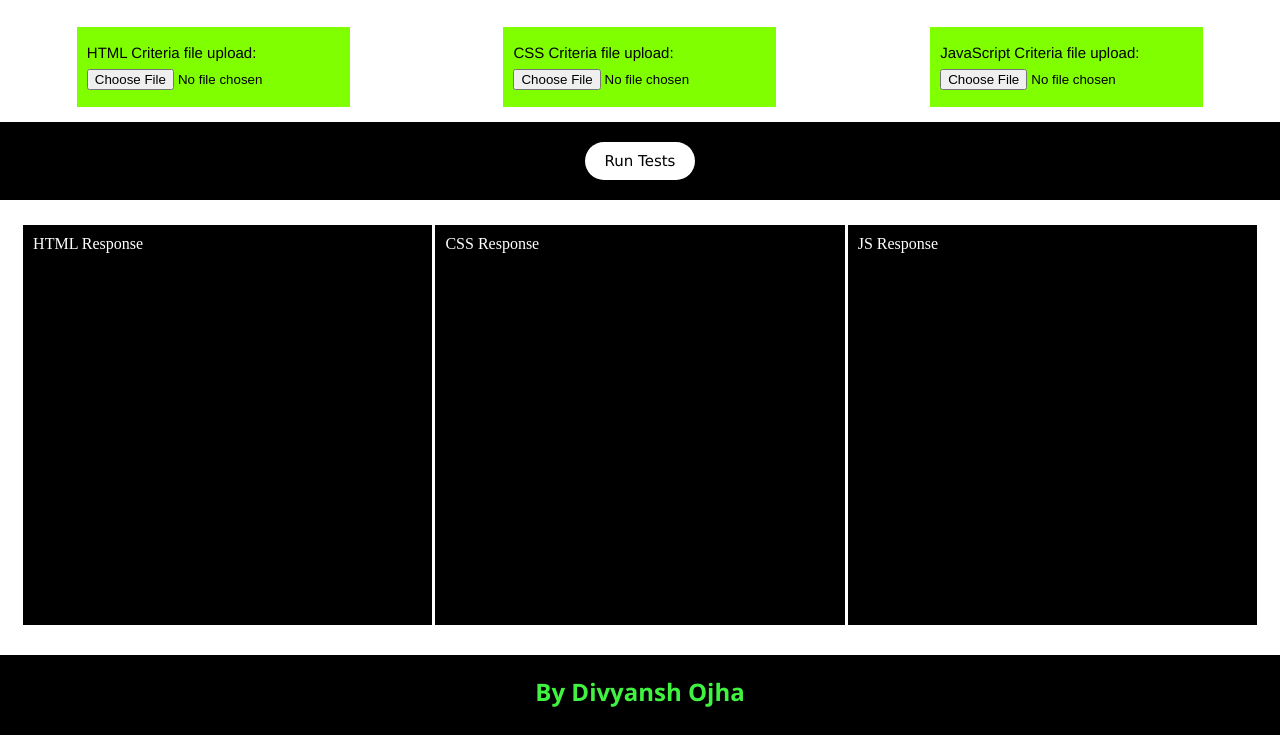
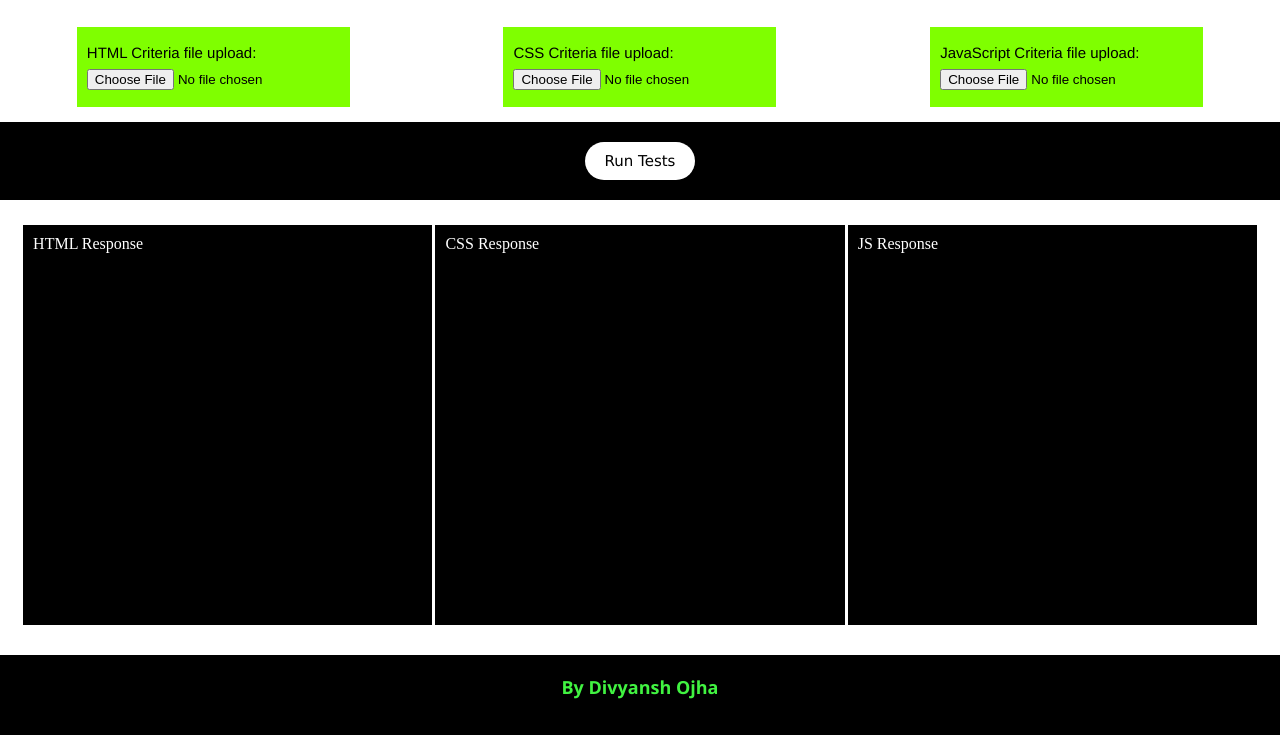
Before and after one commit to divyanshojha99/GFG_SDE_Challenge, a website: page index.html in a window 1280 px wide. Shown: the part 546-1281 px from the top of the page. Drawn offline with Linux system fonts and the light colour scheme.

Commit message:
Update index.html

```diff
--- a/index.html
+++ b/index.html
@@ -46,7 +46,9 @@
         <div id="response3">JS Response</div>
     </div>
     <div id="foot">
-        <h1>By Divyansh Ojha</h1>
+        <h2>
+            By Divyansh Ojha
+        </h2>
     </div>
 
     <script src="./script.js"></script>
```
